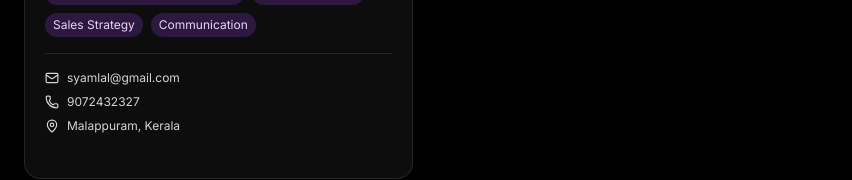
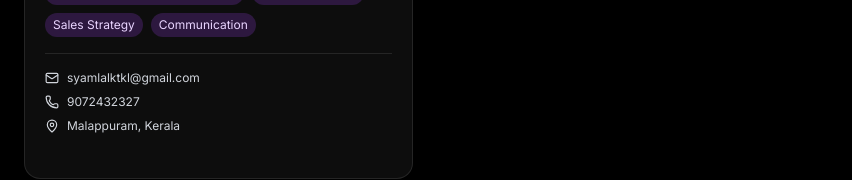
Before and after one commit to MuhammedSafvanMP/zorrowtech, a Next.js app: page /team in a window 1280 px wide. Shown: the part 2757-2937 px from the top of the page, without its empty margins (0-852 px from the left). Built offline with nearby package versions, Linux system fonts and the light colour scheme.

Commit message:
Update page.tsx

```diff
--- a/src/app/team/page.tsx
+++ b/src/app/team/page.tsx
@@ -122,7 +122,7 @@ export default function TeamPage() {
     instagram: "",
     github: ""
   },
-  email: "syamlal@gmail.com",
+  email: "syamlalktkl@gmail.com",
   phone: "9072432327",
   place: "Malappuram, Kerala"
 }
```
